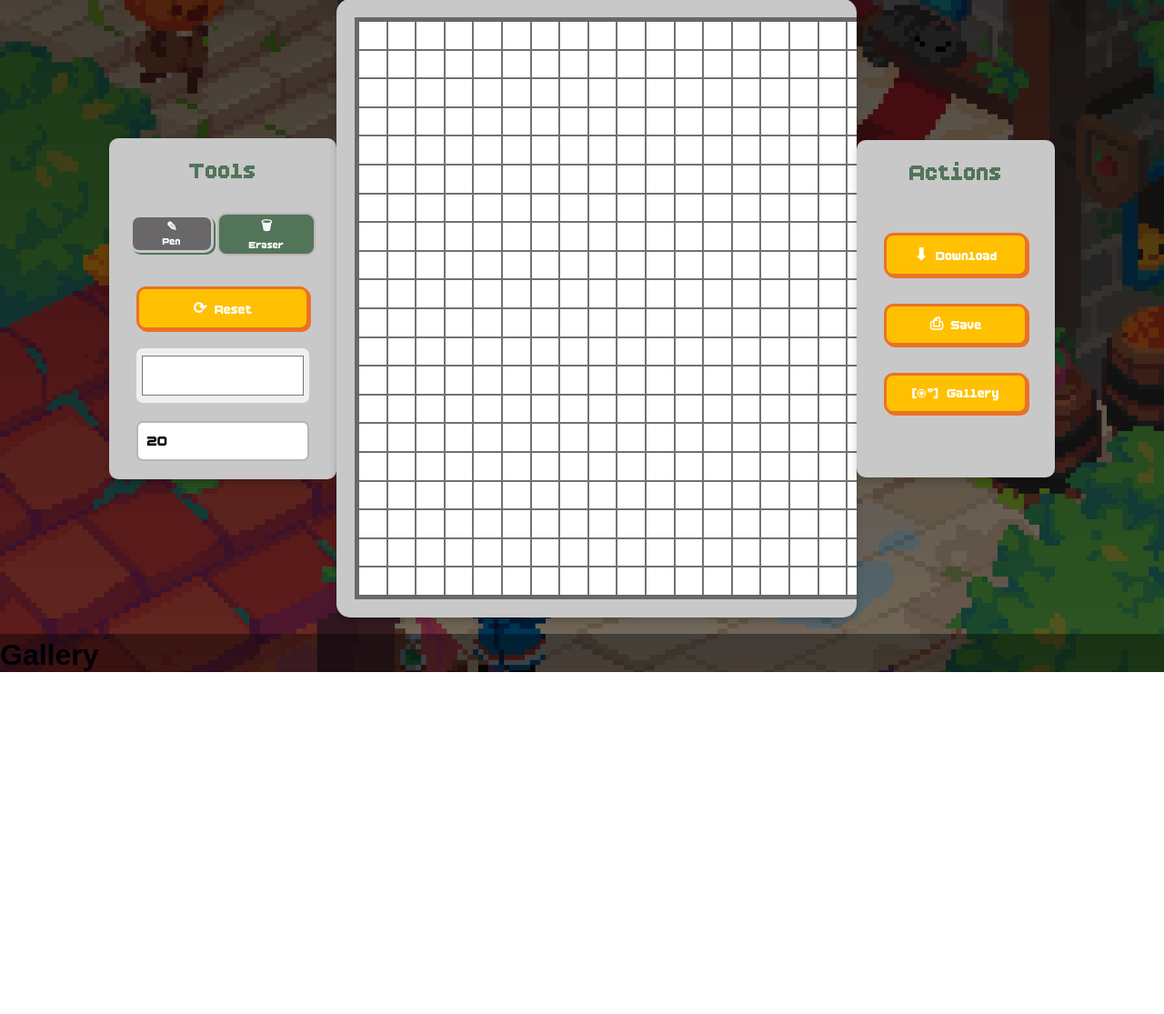
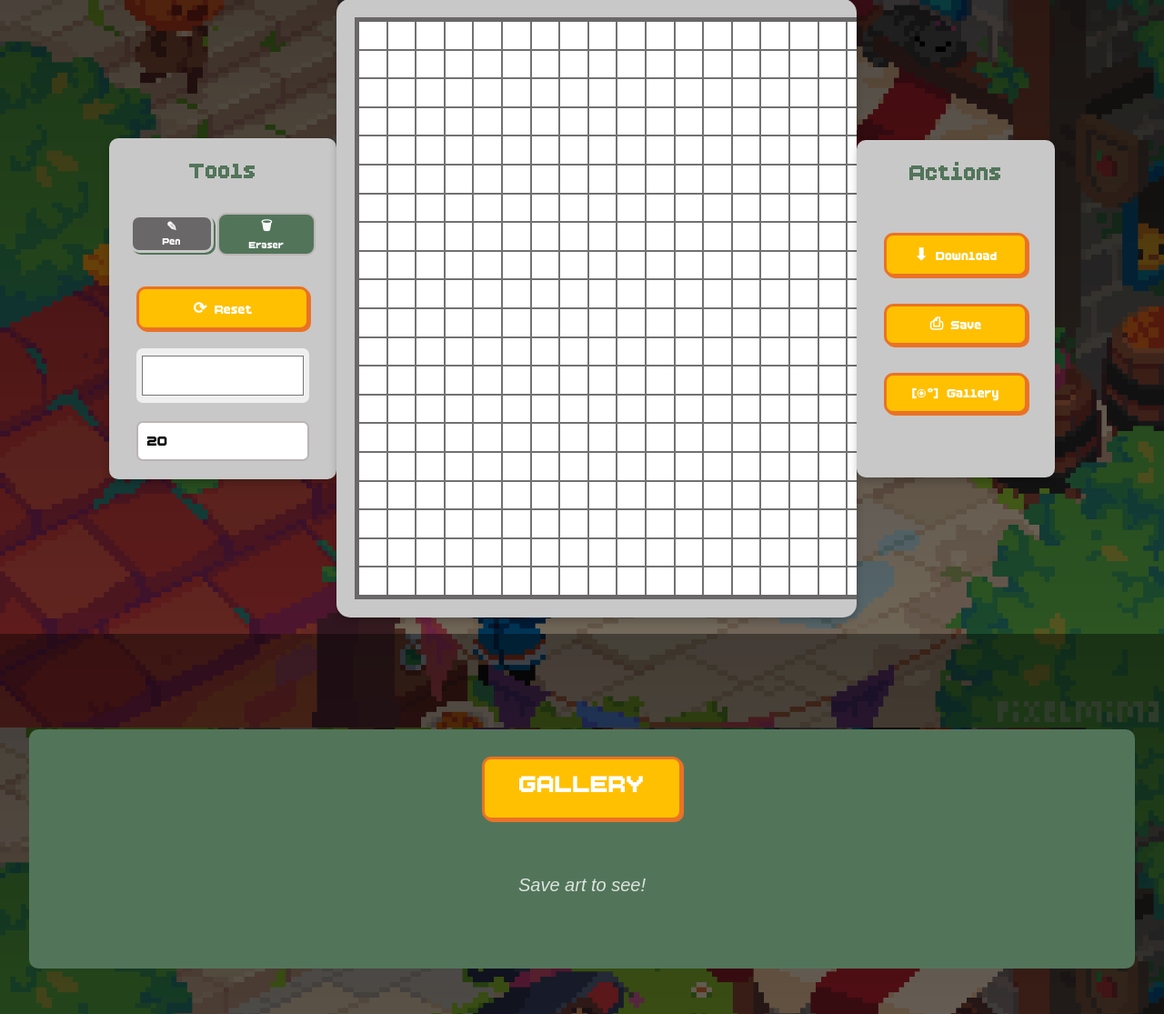
Before and after one commit to NighterFlex/Spritee, a PHP site: page /draw.php in a window 1280 px wide. Shown: the part 103-1218 px from the top of the page at 91% size. Before the commit the page ends 842 px from the top, so only its background shows below. Run offline with PHP 8.4, Linux system fonts and the light colour scheme; the visitor is signed in with stand-in values (Sample User, id 1); data that the repository does not hold is empty; a stand-in replaces the project's code that opens the database connection.

Commit message:
add css in gallery

```diff
--- a/draw.css
+++ b/draw.css
@@ -11,34 +11,35 @@
     box-sizing: border-box;
     font-family: sans-serif;
 }
-body{
+
 /* to fix scrollbar issue */
-    /* overflow-x: hidden; */
-    /* overflow-y: hidden; */
-}
+/* body{
+    overflow-x: hidden;
+    overflow-y: hidden;
+} */
 
 
-body{
+body {
     /* font-family: 'PixelFont', sans-serif; */
 
-    background-image: linear-gradient(rgba(0,0,0,0.7), rgba(0,0,0,0.5)), url("images/bg.png");
+    background-image: linear-gradient(rgba(0, 0, 0, 0.7), rgba(0, 0, 0, 0.5)), url("images/bg.png");
     background-repeat: no-repeat;
     background-size: cover;
     background-attachment: fixed;
     background-position: center;
 }
 
-.navbar{
+.navbar {
     background-color: rgb(82, 117, 90);
     display: flex;
-    justify-content:space-between;
+    justify-content: space-between;
 
     z-index: 1000;
     width: 100%;
     box-shadow: 0 4px 8px rgba(0, 0, 0, 0.2);
 }
 
-.nav{
+.nav {
     top: 0;
     display: flex;
     gap: 50px;
@@ -48,20 +49,20 @@ body{
     margin-left: 200px; */
 }
 
-.nav li{
+.nav li {
     list-style: none;
     font-size: 20px;
     position: relative;
     cursor: pointer;
-    font-weight:600;
+    font-weight: 600;
 }
 
-.nav a{
+.nav a {
     text-decoration: none;
     color: white;
 }
 
-.nav li::after{
+.nav li::after {
     content: '';
     height: 3px;
     width: 0;
@@ -72,27 +73,33 @@ body{
     transition: 0.3s ease;
     box-shadow: 0 4px 8px rgba(0, 0, 0, 0.2);
 }
-.nav li:hover{
+
+.nav li:hover {
     animation: bottom .5s smooth;
     bottom: 5px;
 
 }
-.nav li:hover::after{
+
+.nav li:hover::after {
     width: 100%;
 }
-.navback{
+
+.navback {
     background-color: rgb(82, 117, 90);
     display: flex;
     /* position: absolute; */
     /* left: 10px; */
 }
-#crossicon{
+
+#crossicon {
     display: none;
 }
-#menubar{
+
+#menubar {
     display: none;
 }
-.logo{
+
+.logo {
     height: 60px;
     margin-top: 15px;
 }
@@ -118,7 +125,7 @@ body{
     background-color: #fefefe;
     border-radius: 8px;
     min-width: 160px;
-    box-shadow: 0 4px 8px rgba(0,0,0,0.4);
+    box-shadow: 0 4px 8px rgba(0, 0, 0, 0.4);
     z-index: 2000;
 }
 
@@ -137,11 +144,12 @@ body{
 }
 
 @media (max-width: 900px) {
-        .navbar{
+    .navbar {
         background-color: transparent;
         box-shadow: 0 0 0 0;
     }
-        .navback{
+
+    .navback {
         position: absolute;
         height: 100vh;
         width: 200px;
@@ -150,7 +158,8 @@ body{
         right: -200px;
         transition: right .5s;
     }
-        #crossicon{
+
+    #crossicon {
         display: block;
         height: 25px;
         position: relative;
@@ -158,13 +167,16 @@ body{
         top: 15px;
         cursor: pointer;
     }
-        .nav li:hover{
+
+    .nav li:hover {
         bottom: 1px;
     }
-        .nav li::after{
+
+    .nav li::after {
         content: none;
     }
-        #menubar{
+
+    #menubar {
         display: block;
         background-color: rgb(82, 117, 90);
         height: 30px;
@@ -173,7 +185,8 @@ body{
         border-radius: 5px;
         cursor: pointer;
     }
-        .nav{
+
+    .nav {
         flex-direction: column;
         margin-top: 80px;
         margin-left: 10px;
@@ -181,7 +194,7 @@ body{
 
 }
 
-.panel{
+.panel {
     display: flex;
     /* background-color: #76b6cb; */
     /* margin-bottom: 200px; */
@@ -196,7 +209,7 @@ body{
 
 
 
-    .btn{
+.btn {
     font-family: 'PixelFont', sans-serif;
     font-weight: bold;
     padding: 10px 10px;
@@ -217,7 +230,7 @@ body{
     box-shadow: 5px 5px #ea7226;
 }
 
-    .color-picker{
+.color-picker {
     width: 100%;
     height: 60px;
     border: none;
@@ -225,8 +238,10 @@ body{
     padding: 4px;
     border-radius: 7px;
 }
-    .size{
-        font-family: "PixelFont", sans-serif;;
+
+.size {
+    font-family: "PixelFont", sans-serif;
+    ;
     width: 100%;
     padding: 10px;
     font-size: 20px;
@@ -234,7 +249,7 @@ body{
     border: 2px solid rgb(187, 180, 180);
 }
 
-    .container{
+.container {
     --size: 4;
     background-color: rgb(114, 113, 113);
     /* width: 1000px;
@@ -253,25 +268,25 @@ body{
     border: 5px solid rgb(105, 103, 103);
 }
 
-    .box{
+.box {
     background-color: rgb(255, 255, 255);
 }
 
 
-    .container-panel{
+.container-panel {
     overflow: auto;
     width: fit-content;
     height: fit-content;
     background-color: rgb(200, 200, 200);
     margin: auto;
-        padding:20px;
+    padding: 20px;
     box-shadow: 0 4px 8px rgba(0, 0, 0, 0.2);
     border-radius: 15px;
 }
 
-.tools{
+.tools {
     width: 250px;
-        padding: 20px 30px ;
+    padding: 20px 30px;
     background-color: rgb(200, 200, 200);
     box-shadow: 0 4px 8px rgba(0, 0, 0, 0.2);
     border-radius: 10px;
@@ -286,13 +301,13 @@ body{
 
 }
 
-    #tools-heading{
+#tools-heading {
     font-family: "PixelFont", sans-serif;
     color: rgb(82, 117, 90);
     text-align: center;
 }
 
-    .tool-btn{
+.tool-btn {
     font-family: 'PixelFont', sans-serif;
     font-weight: bold;
     padding: 2px 33px;
@@ -306,18 +321,21 @@ body{
 
     color: white;
 }
+
 .tool-btn:hover {
 
     border: 3px solid rgb(200, 200, 200);
     box-shadow: 2px 2px rgb(82, 117, 90);
     background-color: rgb(98, 122, 104);
 }
-    .tool-btn.active{
+
+.tool-btn.active {
     border: 3px solid rgb(200, 200, 200);
     box-shadow: 2px 2px rgb(82, 117, 90);
     background-color: rgb(105, 103, 103);
 }
-    .tools-grid{
+
+.tools-grid {
     display: grid;
     grid-template-columns: 1fr 1fr;
     gap: 4px;
@@ -328,7 +346,7 @@ body{
 }
 
 
-.actions{
+.actions {
     width: 250px;
     padding: 20px 30px;
     background-color: rgb(200, 200, 200);
@@ -343,14 +361,102 @@ body{
 
 }
 
-    #actions-heading{
+#actions-heading {
     font-family: "PixelFont", sans-serif;
     color: rgb(82, 117, 90);
     text-align: center;
     padding-bottom: 20px;
 }
+
 /* .btn a{
     text-decoration: none;
 
     display: inline-block;
     } */
+.galldiv {
+    display: flex;
+    justify-content: center;
+    padding-bottom: 50px;
+}
+
+.gallery {
+    margin-top: 100px;
+    padding-top: 30px;
+    padding-bottom: 20px;
+    background-color: rgb(82, 117, 90);
+    width: 95vw;
+    border-radius: 10px;
+    display: flex;
+    flex-direction: column;
+    /* justify-content: center; */
+    align-items: center;
+    gap: 30px;
+}
+
+.gallery h1 {
+    text-align: center;
+    font-family: 'PixelFont', sans-serif;
+    font-weight: bold;
+    padding: 10px 10px;
+    font-size: 35px;
+    text-align: center;
+    border: none;
+    cursor: pointer;
+    border-radius: 10px;
+    border: 3px solid #ea7226;
+    background-color: #ffc001;
+    box-shadow: 2px 2px #ea7226;
+    color: white;
+    text-decoration: none;
+    text-align: center;
+    width: 220px;
+    height: 70px;
+}
+
+.gallery h1:hover {
+    border: 2px solid #ea7226;
+    box-shadow: 5px 5px #ea7226;
+}
+
+.gallery-container {
+    display: grid;
+    grid-template-columns: repeat(5, 1fr);
+    gap: 50px;
+    justify-items: center;
+}
+
+.gallery-item img {
+    width: 200px;
+    border: 2px solid #fff;
+    margin-bottom: 10px;
+}
+.gallery-item img:hover {
+    transform: scale(1.1);
+    transition: transform 0.2s ease;
+}
+
+.gallery-item h3 {
+    text-align: center;
+    text-align: center;
+    font-family: 'PixelFont', sans-serif;
+    font-weight: bold;
+    padding: 10px 10px;
+    font-size: 18px;
+    border: none;
+    cursor: pointer;
+    border-radius: 10px;
+    border: 3px solid #ea7226;
+    background-color: #ffc001;
+    box-shadow: 2px 2px #ea7226;
+    color: white;
+    text-decoration: none;
+    text-align: center;
+}
+
+#empty-gallery {
+    color: #fff;
+    font-size: 20px;
+    margin: 30px 0;
+    font-style: italic;
+    opacity: 0.8;
+}
--- a/draw.php
+++ b/draw.php
@@ -86,16 +86,20 @@ session_start();
             <h1 id="actions-heading">Actions</h1>
             <button class="btn" id="download-btn">⬇ Download</button>
             <button class="btn" id="save-btn">⎙ Save</button>
-            <a href="gallery.html" target="_blank" class="btn">[◉°] Gallery</a>
+            <button class="btn" id="gallery-btn">[◉°] Gallery</button>
         </div>
 
 
     </div>
-
-    <div class="gallery">
-        <h1 id="gallery-heading">Gallery</h1>
-        <div class="gallery-container">
-            <!--gallery items will be dynamically added idhar -->
+    <div class="galldiv">
+        <div class="gallery">
+            <h1 id="gallery-heading">GALLERY</h1>
+            <p id="empty-gallery" style="display:none; text-align:center;">
+                Save art to see!
+            </p>
+            <div class="gallery-container">
+                <!--gallery items will be dynamically added here -->
+            </div>
         </div>
     </div>
 
@@ -134,6 +138,18 @@ session_start();
                 });
             }
         });
+
+        // move to see gallery
+        const galleryBtn = document.getElementById('gallery-btn');
+        const galldiv = document.querySelector('.galldiv');
+
+        if (galleryBtn && galldiv) {
+            galleryBtn.addEventListener('click', () => {
+                galldiv.scrollIntoView({
+                    behavior: 'smooth'
+                });
+            });
+        }
     </script>
 
 
--- a/script.js
+++ b/script.js
@@ -105,12 +105,16 @@ downloadBtn.addEventListener("click", function() {
 document.getElementById('save-btn').addEventListener('click', () => {
     html2canvas(document.querySelector('.container')).then(canvas => {
         const imageData = canvas.toDataURL('image/png');
-
+        const artname = prompt("Enter art name:", "MY Art");
+        if (artname === "") {
+            alert("Can't save the art. Enter art name to save!❌");
+            return; // user cancelled the prompt
+        }
         fetch('savegallery.php', {
             method: 'POST',
             headers: { 'Content-Type': 'application/json' },
             body: JSON.stringify({
-                art_name: 'My Art',
+                art_name: artname,
                 image_data: imageData
             })
         })
@@ -134,15 +138,24 @@ function loadGallery() {
             if (!data.success) return;
 
             const container = document.querySelector('.gallery-container');
+            const emptyMsg = document.getElementById('empty-gallery');
+
             container.innerHTML = '';
+
+            if (!data.success || data.artworks.length === 0) {
+                emptyMsg.style.display = 'block';
+                return;
+            }
+
+            emptyMsg.style.display = 'none';
 
             data.artworks.forEach(art => {
                 const div = document.createElement('div');
                 div.className = 'gallery-item';
 
                 div.innerHTML = `
-                    <h3>${art.art_name}</h3>
-                    <img src="${art.image_data}" />
+                <img src="${art.image_data}" />
+                <h3>${art.art_name}</h3>
                 `;
 
                 container.appendChild(div);
--- a/signin.php
+++ b/signin.php
@@ -75,6 +75,7 @@ if($_SERVER["REQUEST_METHOD"] == "POST" && isset($_POST['log-btn']) ){
         echo "<script>
             alert('Login successful! Welcome $login_username');
         </script>";
+
         $user = mysqli_fetch_assoc($login_result);
         $_SESSION['user_id'] = $user['id'];
         $_SESSION['username'] = $login_username;
```
Lines whose indentation alone changed are shown as unchanged.
